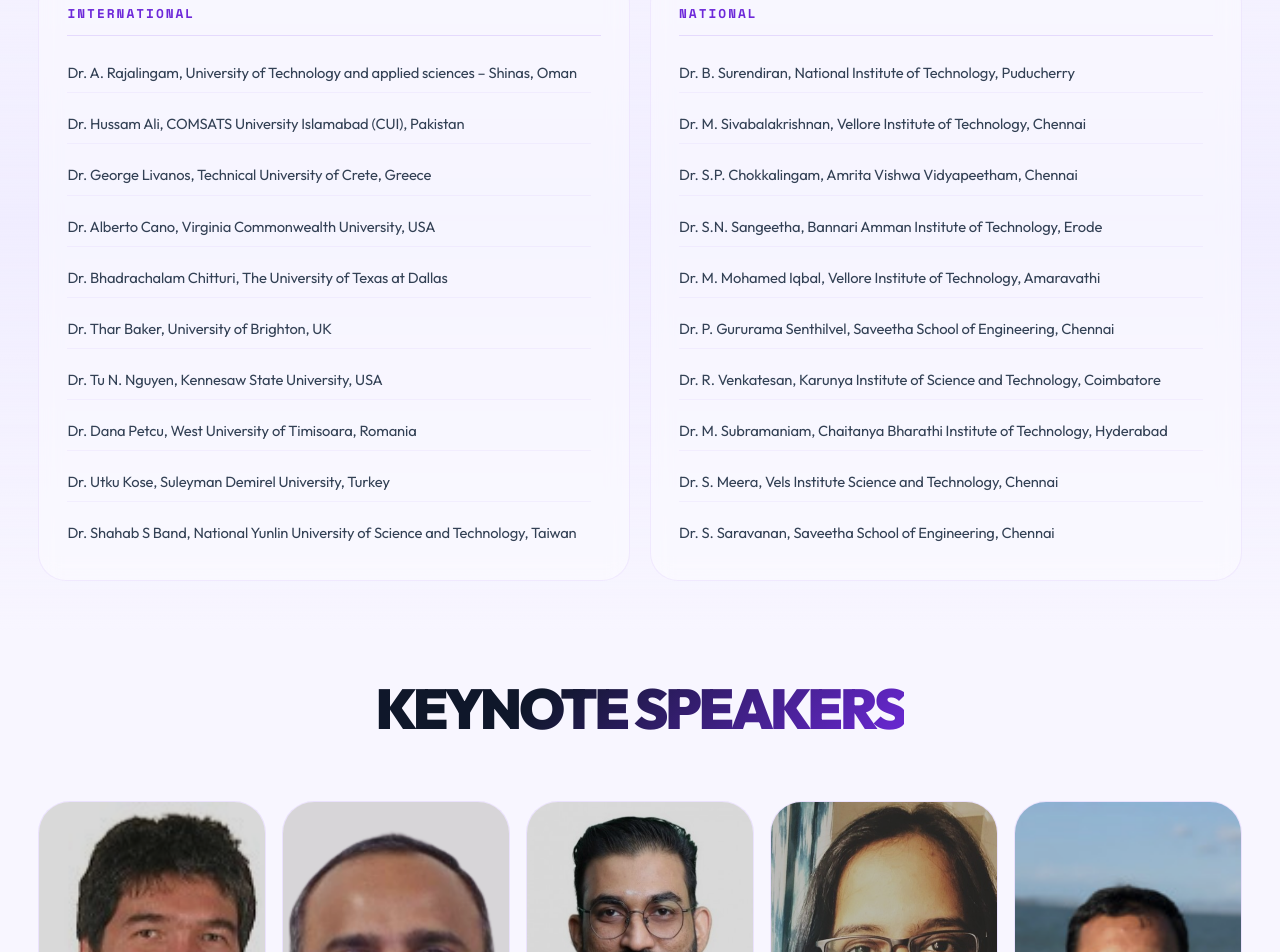
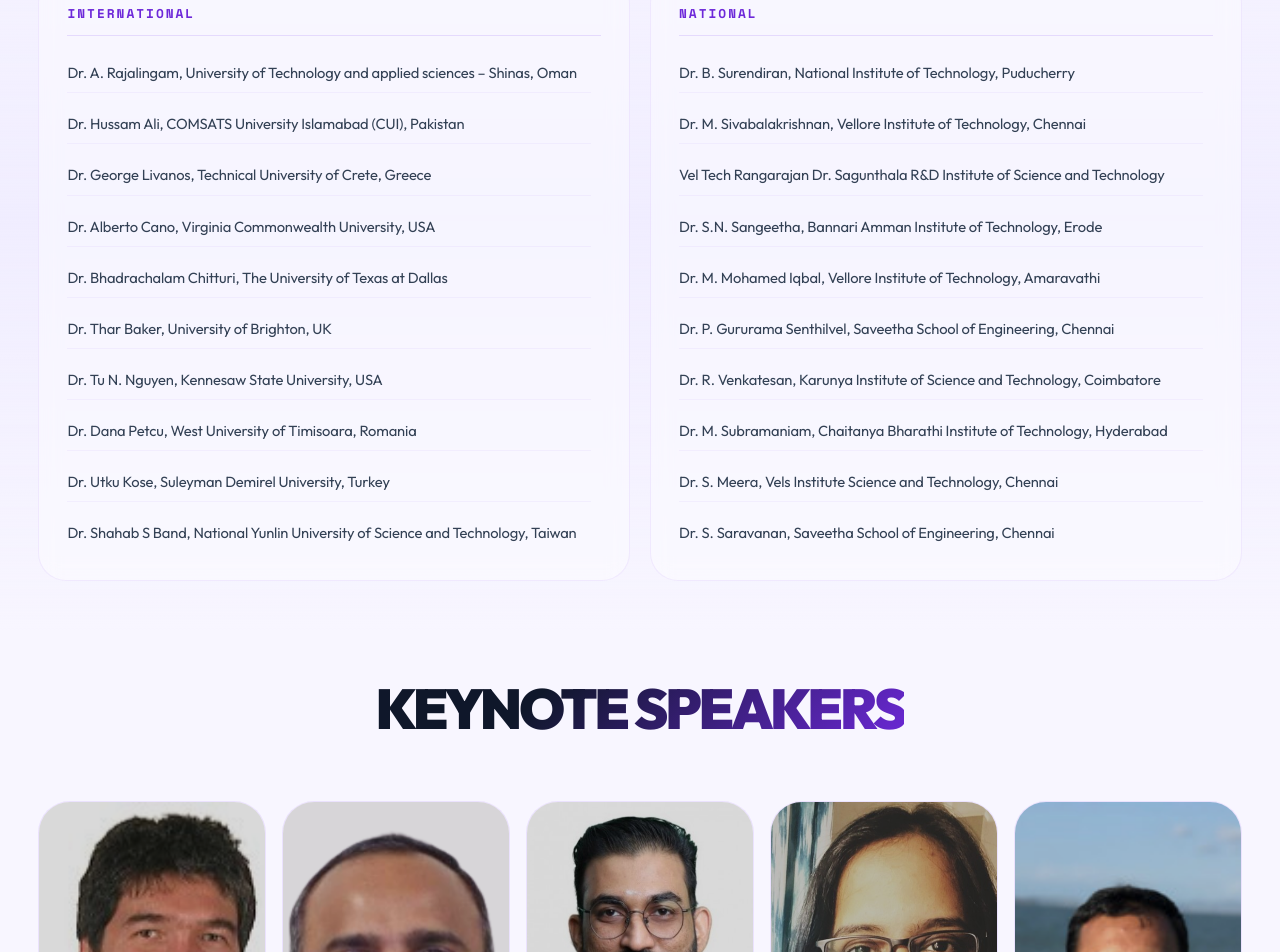
Before and after one commit to Cyber-Bala/IEEE-CS_Site, a React (Vite) app: page /iccds2026 in a window 1280 px wide. Shown: the part 6074-7026 px from the top of the page. Built offline with nearby package versions, Linux system fonts and the light colour scheme.

Commit message:
name changed and mascot added in moblie view too

```diff
--- a/src/iccds2026/ICCDS.css
+++ b/src/iccds2026/ICCDS.css
@@ -1822,7 +1822,8 @@
     .iccds-steps { grid-template-columns: 1fr; }
     .iccds-hero-title-lg { font-size: clamp(2.5rem, 10vw, 4rem); letter-spacing: -2px; }
     .iccds-hero-title { font-size: clamp(2.5rem, 10vw, 4rem); letter-spacing: -2px; }
-    .iccds-hero-mascot { display: none; }
+    .iccds-hero-mascot { bottom: 8px; right: 8px; opacity: 0.85; }
+    .iccds-hero-mascot-img { width: 75px; height: 75px; }
     .iccds-keynote-grid { grid-template-columns: 1fr; }
     .iccds-countdown { gap: 4px; }
     .iccds-countdown-val { font-size: 1.25rem; }
--- a/src/iccds2026/ICCDSHome.jsx
+++ b/src/iccds2026/ICCDSHome.jsx
@@ -722,7 +722,7 @@
                                     {[
                                         "Dr. B. Surendiran, National Institute of Technology, Puducherry",
                                         "Dr. M. Sivabalakrishnan, Vellore Institute of Technology, Chennai",
-                                        "Dr. S.P. Chokkalingam, Amrita Vishwa Vidyapeetham, Chennai",
+                                        "Vel Tech Rangarajan Dr. Sagunthala R&D Institute of Science and Technology",
                                         "Dr. S.N. Sangeetha, Bannari Amman Institute of Technology, Erode",
                                         "Dr. M. Mohamed Iqbal, Vellore Institute of Technology, Amaravathi",
                                         "Dr. P. Gururama Senthilvel, Saveetha School of Engineering, Chennai",
```
